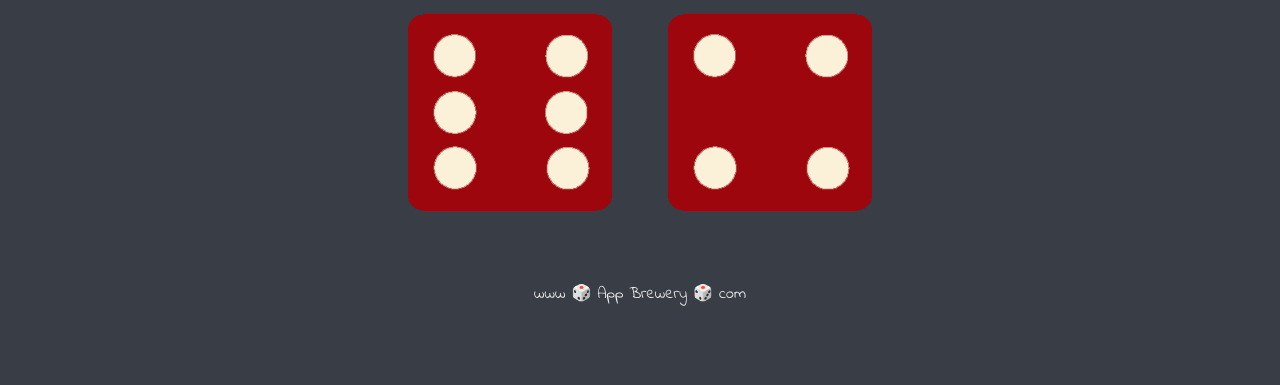
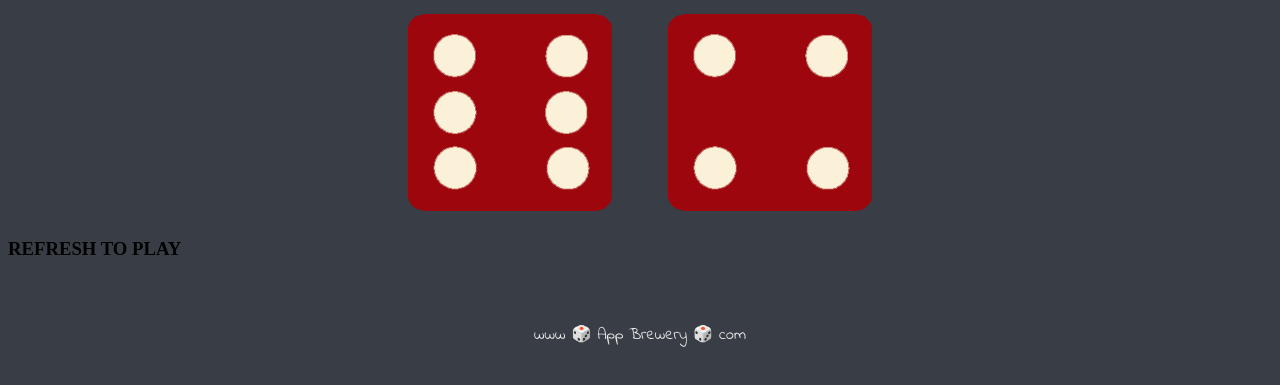
Before and after one commit to Jerohme99/Succotash-Dice-Challenge-, a plain HTML site: page index.html in a window 1280 px wide. Shown: the part 321-706 px from the top of the page. Drawn offline with Linux system fonts and the light colour scheme.

Commit message:
Update index.html

```diff
--- a/index.html
+++ b/index.html
@@ -23,7 +23,7 @@
       </div>
 
     </div>
-
+<h3>REFRESH TO PLAY</h3>
 <script src="index.js"></script>
   </body>
 
```
